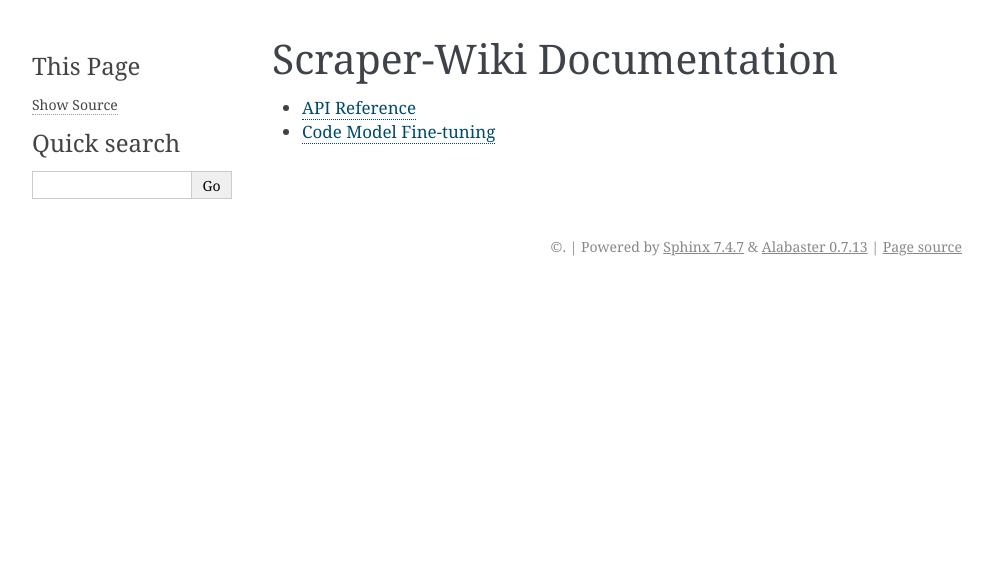
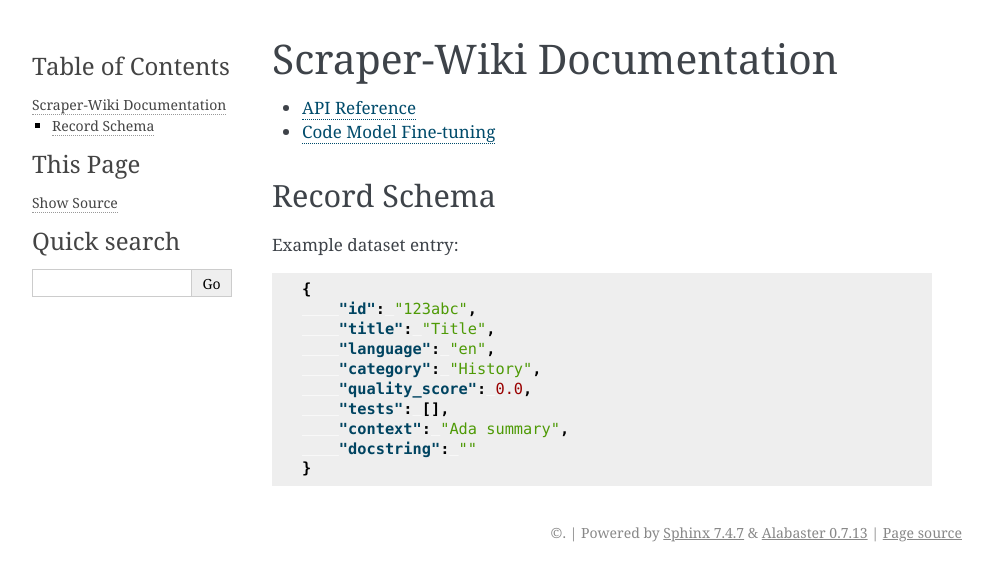
Before and after one commit to F43M/Scraper-Wiki, a Sphinx documentation site: the page built from docs/index.rst, in a window 1280 px wide. Shown: the top 581 px of the page, without its empty margins (148-1141 px from the left). Built offline with Sphinx 7.4.7, drawn with Linux system fonts in a browser that asks for light colours.

Commit message:
Extend record schema with quality fields

```diff
--- a/docs/index.rst
+++ b/docs/index.rst
@@ -6,3 +6,21 @@
 
    modules
    code_fine_tuning
+
+Record Schema
+-------------
+
+Example dataset entry:
+
+.. code-block:: json
+
+    {
+        "id": "123abc",
+        "title": "Title",
+        "language": "en",
+        "category": "History",
+        "quality_score": 0.0,
+        "tests": [],
+        "context": "Ada summary",
+        "docstring": ""
+    }
--- a/scraper_wiki.py
+++ b/scraper_wiki.py
@@ -1785,11 +1785,17 @@
             "tags": tags,
             "content": content,
             "summary": summary,
+            "context": summary,
             "content_embedding": content_embedding.tolist(),
             "summary_embedding": summary_embedding.tolist(),
+            "quality_score": (
+                extra_metadata.get("quality_score", 0.0) if extra_metadata else 0.0
+            ),
             "questions": questions,
             "answers": answers,
             "relations": relations,
+            "tests": extra_metadata.get("tests", []) if extra_metadata else [],
+            "docstring": docstring,
             "created_at": datetime.utcnow().isoformat(),
             "metadata": {
                 "length": len(content),
```
Also changed, not shown: README.md (+28 -0 lines), 5 other files.
